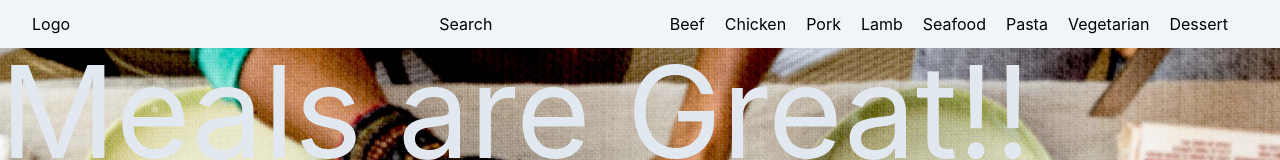
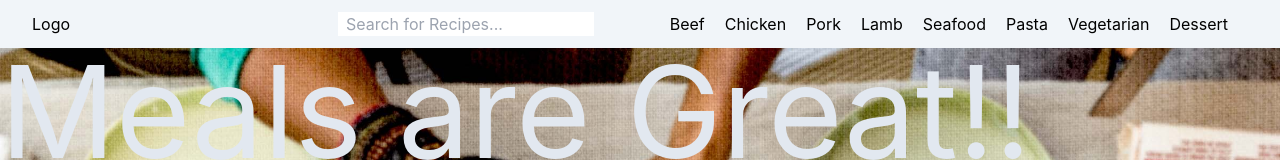
Before and after one commit to jwhite88/meals-site, a React (Create React App) app: page / in a window 1280 px wide. Shown: the top 160 px of the page. Built offline with nearby package versions, Linux system fonts and the light colour scheme; no server answers.

Commit message:
Added search box and handlers

```diff
--- a/src/components/Header.js
+++ b/src/components/Header.js
@@ -1,4 +1,4 @@
-import React, {useState, useEffect, useRef, useContext } from 'react'
+import React, {useState, useEffect, useRef, useContext, useCallback } from 'react'
 import { Link } from 'react-router-dom'
 import axios from 'axios'
 import './Header.css'
@@ -16,7 +16,9 @@ const categories = [
 ];
 
 function Header() {
-  const categoryHolder = useRef()
+  const categoryHolder = useRef();
+  const searchInput = useRef()
+  const [search, setSearch] = useState("");
   const [showHeader, setShowHeader] = useContext(HeaderContext);
 
   useEffect(() => {
@@ -30,13 +32,34 @@ function Header() {
     setShowHeader(true)
   }, [showHeader]);
 
+  const handleSearchChange = (evt) => {
+    evt.preventDefault()
+    setSearch(evt.target.value);
+  }
+
+   const handleSubmit = useCallback(
+     (evt) => {
+       evt.preventDefault();
+       console.log(evt.keyCode);
+       if (evt.keyCode === 13) {
+         console.log("yes 13");
+         setSearch("");
+         searchInput.current.value=""
+       }
+     },
+     [search]
+   );
+   ;
+
   return (
     <div className={`${showHeader ? "bg-image" : ""}`}>
       <nav className='relative flex flex-row w-screen justify-between items-center h-12 px-8 bg bg-slate-100 '>
         <div>
           <Link to='/'>Logo</Link>
         </div>
-        <div className='pl-48'>Search</div>
+        <div className='pl-48'>
+          <input ref={searchInput} type="text" name={search} id="search" onChange={handleSearchChange} onKeyUp={handleSubmit} placeholder="Search for Recipes..." className='inline-block pl-2' />
+        </div>
         <div>
           <div className=''>
             <ul
```
